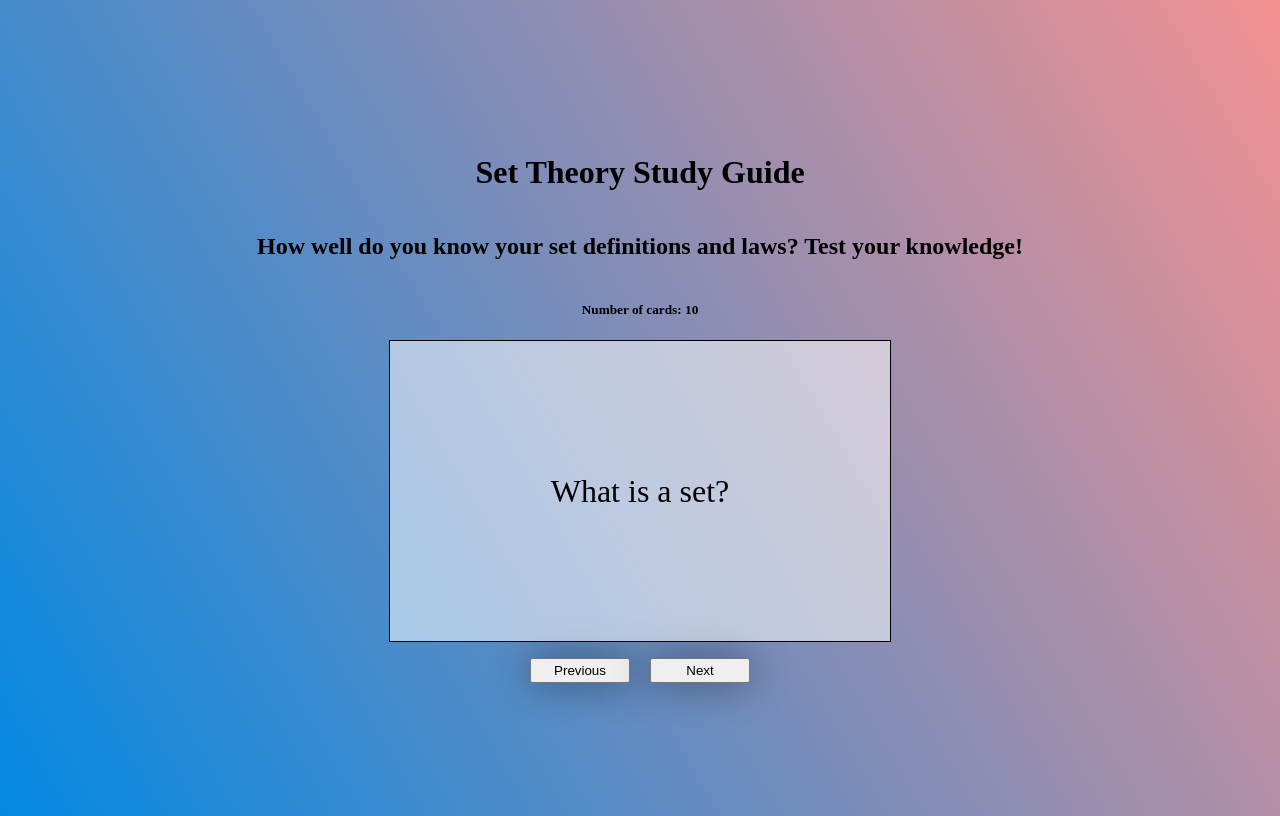
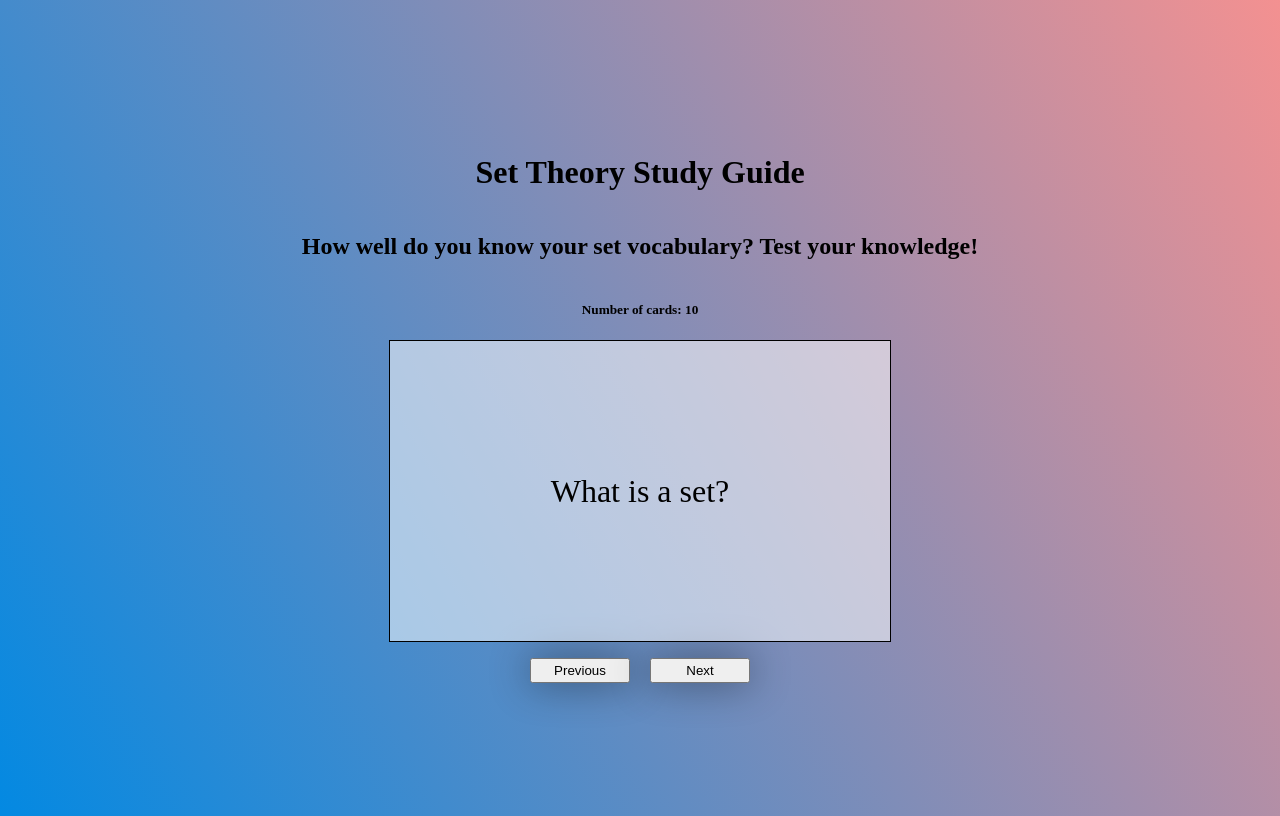
Before and after one commit to LiuHenry1/flashcards, a React (Vite) app: page / in a window 1280 px wide. Built offline with nearby package versions, Linux system fonts and the light colour scheme.

Commit message:
Change description

```diff
--- a/src/App.jsx
+++ b/src/App.jsx
@@ -34,7 +34,7 @@ const App = () => {
   return (
     <>
       <h1>Set Theory Study Guide</h1>
-      <h2>How well do you know your set definitions and laws? Test your knowledge!</h2>
+      <h2>How well do you know your set vocabulary? Test your knowledge!</h2>
       <h5>Number of cards: {questionsAndAnswers.length}</h5>
       <Card question={questionsAndAnswers[cardNumber]['q']} answer={questionsAndAnswers[cardNumber]['a']} key={cardNumber} />
       <div className="button-panel">
```
